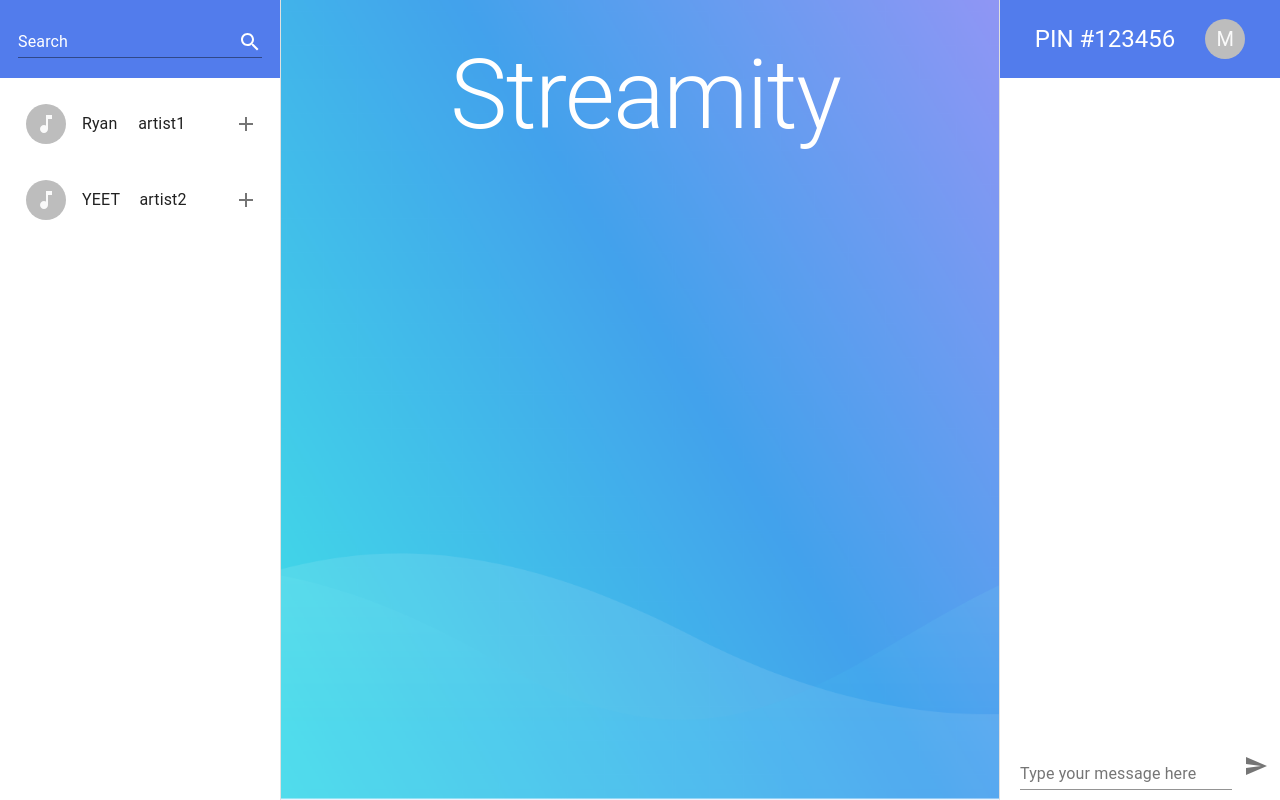
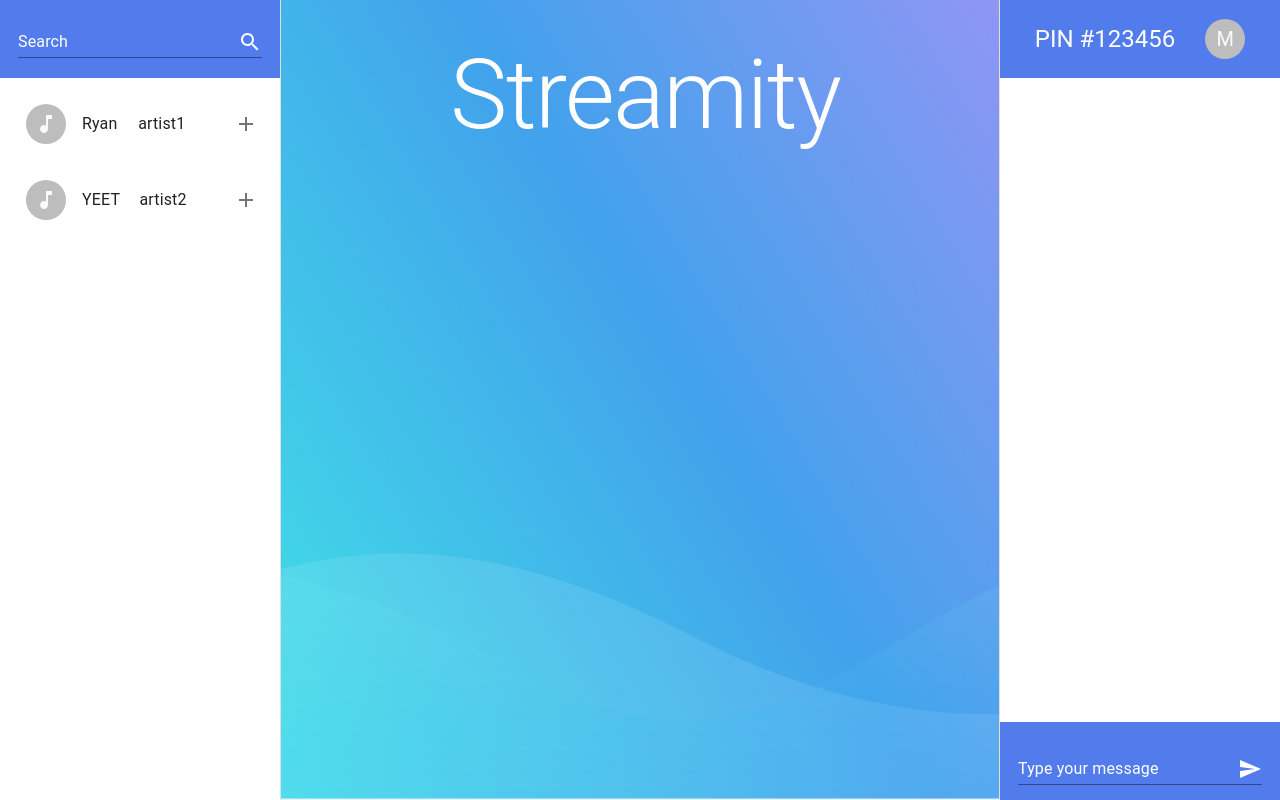
Before and after one commit to WaiHaiDere/Streamity, a React (Create React App) app in the folder frontend/: page /media in a window 1280 px wide. Built offline with nearby package versions, Linux system fonts and the light colour scheme; the HTML template or start-up script is replaced by a standard one.

Commit message:
Style chat box

```diff
--- a/frontend/src/components/RightDrawer/RightDrawer.jsx
+++ b/frontend/src/components/RightDrawer/RightDrawer.jsx
@@ -36,10 +36,20 @@ const RightDrawer = ({ handlclick, pin }) => {
         </div>
         <div />
         <div className={styles.ChatBox}>
-          <TextField label="Type your message here" />
-          <IconButton>
-            <SendIcon />
-          </IconButton>
+          <TextField
+            label="Type your message"
+            InputProps={{
+              endAdornment: <SendIcon />,
+              classes: {
+                root: styles.chatColour,
+              },
+            }}
+            InputLabelProps={{
+              classes: {
+                root: styles.chatColour,
+              },
+            }}
+          />
         </div>
       </Drawer>
     </div>
--- a/frontend/src/components/RightDrawer/rightdrawer.module.css
+++ b/frontend/src/components/RightDrawer/rightdrawer.module.css
@@ -10,7 +10,7 @@
   width: auto;
   height: 78px; /*This is to match the left drawer header height*/
   background-color: #527cec;
-    color:white;
+  color: white;
 }
 
 .ChatBox {
@@ -19,10 +19,19 @@
   align-content: center;
   align-items: center;
   position: absolute;
-    bottom: 10px;
-    margin-left: 20px;
+  bottom: 0px;
+  height: 58px;
+  width: inherit;
+  padding-top: 10px;
+  padding-bottom: 10px;
+  background-color: #527cec;
 }
 
 .avatar {
   margin-left: 30px;
 }
+
+.chatColour {
+    color: white;
+    font-weight: normal;
+  }
```
Lines whose indentation alone changed are shown as unchanged.
